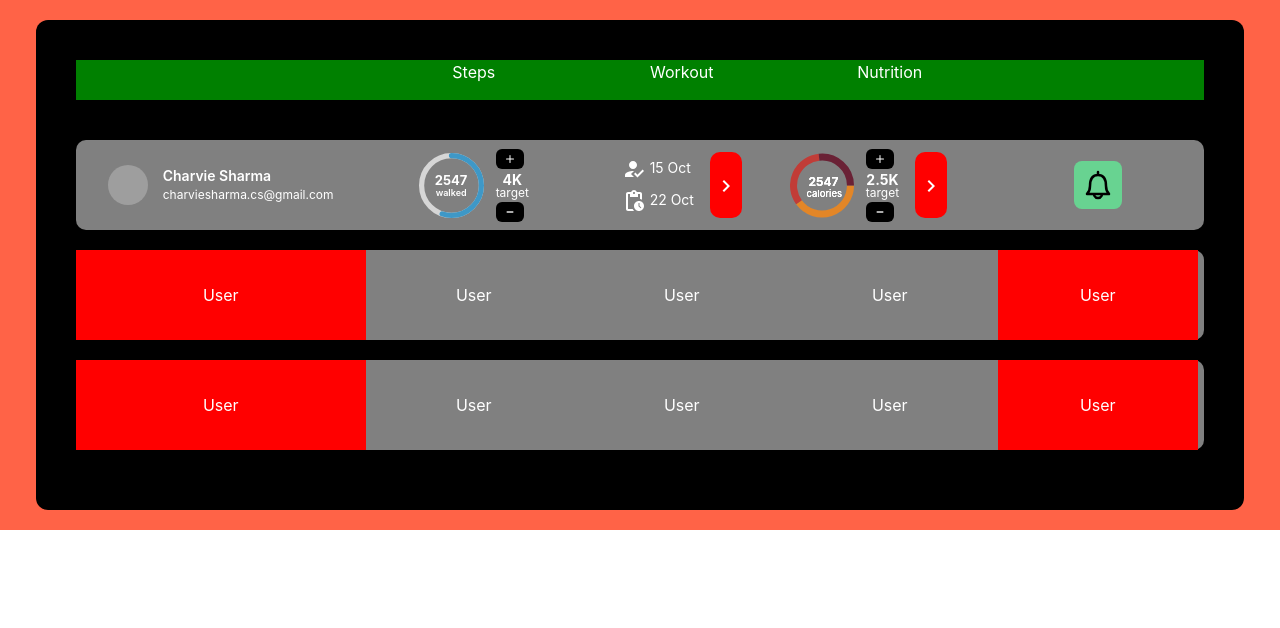
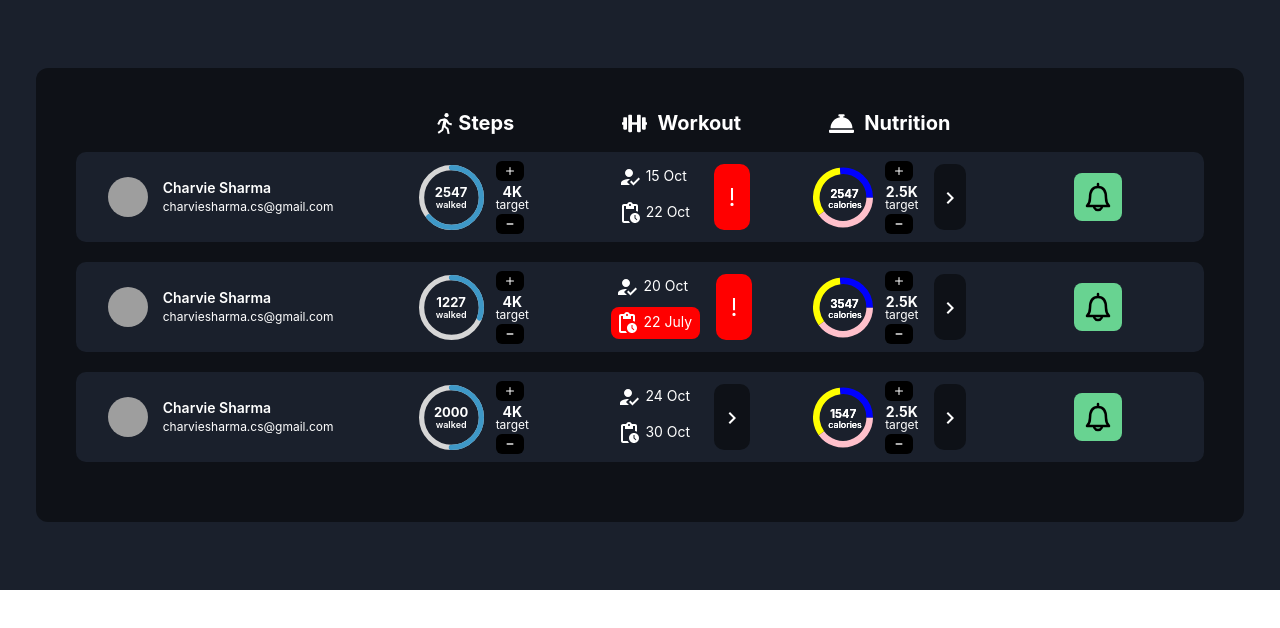
Before and after one commit to amit-2000/Trainer-Dashboard, a React (Create React App) app: page / in a window 1280 px wide. Shown: the top 628 px of the page. Built offline with nearby package versions, Linux system fonts and the light colour scheme; grey boxes are pictures that could not be loaded.

Commit message:
Handled corner cases

```diff
--- a/package.json
+++ b/package.json
@@ -12,6 +12,7 @@
     "@testing-library/user-event": "^13.5.0",
     "react": "^18.2.0",
     "react-dom": "^18.2.0",
+    "react-icons": "^4.4.0",
     "react-minimal-pie-chart": "^8.3.0",
     "react-scripts": "5.0.1",
     "react-tooltip": "^4.2.21",
@@ -43,7 +44,6 @@
   },
   "devDependencies": {
     "@typescript-eslint/parser": "^5.30.7",
-    "@babel/runtime": "7.13.8",
     "typescript": "4.1.3"
   }
 }
--- a/src/Component/BellIcon.jsx
+++ b/src/Component/BellIcon.jsx
@@ -1,7 +1,5 @@
 import React from "react";
-import { Box, Center, HStack, Stack, Text, Flex } from "@chakra-ui/react";
-import LinearProgress from "@mui/material/LinearProgress";
-import ToolTip from "./Tooltip/Progressbar";
+import { Box, Center } from "@chakra-ui/react";
 function BellIcon() {
   return (
     <Center>
--- a/src/Component/Dashboard.jsx
+++ b/src/Component/Dashboard.jsx
@@ -1,46 +1,64 @@
 import React from "react";
-import { Box, Center, HStack, Stack, Text } from "@chakra-ui/react";
+import { Box, Center, Stack } from "@chakra-ui/react";
 // import { useMediaQuery } from "@chakra-ui/react";
 import User from "./User";
 import Steps from "./Steps";
 import Workout from "./Workout";
 import BellIcon from "./BellIcon";
 import Nutrition from "./Nutrition";
+import Heading from "./Heading";
 import { data } from "./user_data";
-      import ToolTip from "./Tooltip/Progressbar";
 
 function Dashboard() {
   console.log(data);
   //   const isLargerThan800 = useMediaQuery("(min-width: 1200px)");
   //   console.log(isLargerThan800);
   return (
-    <Box bg="tomato" w="100%" h="auto" p={1} color="white">
-      <Center h="auto">
-        <Box bg="black" borderRadius={"12px"} w="95%" m="4" p="10">
+    <Box bg="gray.800" w="100%" h="590px" p={1} color="white">
+      <Center h="100%">
+        <Box bg="blackAlpha.600" borderRadius={"12px"} w="95%" p="10">
+          <Heading />
           <Box>
+            {data.map((user) => {
+              return (
                 <Stack
                   direction={["column", "row"]}
-              bg="green"
-              //   spacing="24px"
-              mb="10"
+                  bg="gray.800"
+                  borderRadius={"10px"}
+                  mb="5"
                 >
-              <Box w="290px" h="40px"></Box>
-              <Box w="200px" h="40px">
-                Steps
+                  <Box w="290px" h="90px">
+                    <Center h="90px">
+                      <User user={user} />
+                    </Center>
                   </Box>
-              <Box w="200px" h="40px">
-                Workout
+                  <Box w="200px" h="90px">
+                    <Center h="90px">
+                      <Steps user={user} />
+                    </Center>
                   </Box>
-              <Box w="200px" h="40px">
-                Nutrition
+                  <Box w="200px" h="90px">
+                    <Center h="90px">
+                      <Workout user={user} />
+                    </Center>
                   </Box>
-              <Box w="200px" h="40px"></Box>
+                  <Box w="200px" h="90px">
+                    <Center h="90px">
+                      <Nutrition user={user} />
+                    </Center>
+                  </Box>
+                  <Box w="200px" h="90px">
+                    <Center h="90px">
+                      <BellIcon />
+                    </Center>
+                  </Box>
                 </Stack>
-          </Box>
-          <Box>
+              );
+            })}
+            {/*
             <Stack
               direction={["column", "row"]}
-              bg="gray"
+              bg="gray.800"
               borderRadius={"10px"}
               mb="5"
               //   spacing="24px"
@@ -73,48 +91,37 @@ function Dashboard() {
             </Stack>
             <Stack
               direction={["column", "row"]}
-              bg="gray"
+              bg="gray.800"
               borderRadius={"10px"}
               mb="5"
+              //   spacing="24px"
             >
-              <Box w="290px" h="90px" bg="red">
-                <Center h="90px">User</Center>
+              <Box w="290px" h="90px">
+                <Center h="90px">
+                  <User />
+                </Center>
               </Box>
               <Box w="200px" h="90px">
-                <Center h="90px">User</Center>
+                <Center h="90px">
+                  <Steps />
+                </Center>
               </Box>
               <Box w="200px" h="90px">
-                <Center h="90px">User</Center>
+                <Center h="90px">
+                  <Workout />
+                </Center>
               </Box>
               <Box w="200px" h="90px">
-                <Center h="90px">User</Center>
-              </Box>
-              <Box w="200px" h="90px" bg="red">
-                <Center h="90px">User</Center>
-              </Box>
-            </Stack>
-            <Stack
-              direction={["column", "row"]}
-              bg="gray"
-              borderRadius={"10px"}
-              mb="5"
-            >
-              <Box w="290px" h="90px" bg="red">
-                <Center h="90px">User</Center>
+                <Center h="90px">
+                  <Nutrition />
+                </Center>
               </Box>
               <Box w="200px" h="90px">
-                <Center h="90px">User</Center>
+                <Center h="90px">
+                  <BellIcon />
+                </Center>
               </Box>
-              <Box w="200px" h="90px">
-                <Center h="90px">User</Center>
-              </Box>
-              <Box w="200px" h="90px">
-                <Center h="90px">User</Center>
-              </Box>
-              <Box w="200px" h="90px" bg="red">
-                <Center h="90px">User</Center>
-              </Box>
-            </Stack>
+            </Stack> */}
           </Box>
         </Box>
       </Center>
--- /dev/null
+++ b/src/Component/Heading.jsx
@@ -0,0 +1,47 @@
+import React from 'react'
+import { Text, Box, Stack,Center,Flex } from "@chakra-ui/react";
+import { BiWalk } from "react-icons/bi";
+import { FaDumbbell, FaConciergeBell } from "react-icons/fa";
+function Heading() {
+  return (
+    <div>
+      <Box>
+        <Stack
+          direction={["column", "row"]}
+          mb={1}
+          fontSize={"20px"}
+          fontWeight={"700"}
+        >
+          <Box w="290px" h="40px"></Box>
+          <Box w="200px" h="40px">
+            <Center>
+              <Flex justifyContent={"center"} alignItems={"center"}>
+                <BiWalk fontSize={25} />
+                <Text>Steps</Text>
+              </Flex>
+            </Center>
+          </Box>
+          <Box w="200px" h="40px">
+            <Center>
+              <Flex justifyContent={"center"} alignItems={"center"}>
+                <FaDumbbell fontSize={25} />
+                <Text ml={"10px"}>Workout</Text>
+              </Flex>
+            </Center>
+          </Box>
+          <Box w="200px" h="40px">
+            <Center>
+              <Flex justifyContent={"center"} alignItems={"center"}>
+                <FaConciergeBell fontSize={25} />
+                <Text ml={"10px"}>Nutrition</Text>
+              </Flex>
+            </Center>
+          </Box>
+          <Box w="200px" h="40px"></Box>
+        </Stack>
+      </Box>
+    </div>
+  );
+}
+
+export default Heading
--- a/src/Component/Nutrition.jsx
+++ b/src/Component/Nutrition.jsx
@@ -1,46 +1,43 @@
-import React, { useState, Component } from "react";
-import ReactTooltip from "react-tooltip";
+import React, { useState } from "react";
 import { Text, Box } from "@chakra-ui/react";
 import { PieChart } from "react-minimal-pie-chart";
-import { Center, HStack, Stack, Flex, Image, VStack } from "@chakra-ui/react";
-// import { CircularProgressbarWithChildren } from "react-circular-progressbar";
+import { Center, Flex } from "@chakra-ui/react";
 import { MinusIcon, AddIcon } from "@chakra-ui/icons";
 import { ChevronRightIcon } from "@chakra-ui/icons";
 import ToolTip from "./Tooltip/Progressbar";
 
-export const Nutrition = () => {
+export const Nutrition = ({ user }) => {
   const [hover, sethover] = useState(false);
-  console.log(hover);
   return (
     <Box>
       <Flex>
         <Box
           onMouseOver={() => sethover(true)}
           onMouseOut={() => sethover(false)}
-
-          w="32%"
+          w="60px"
         >
           <PieChart
             data-iscapture="true"
             lineWidth={22}
             radius={50}
             data={[
-              { value: 30, color: "#E38627" },
-              { value: 25, color: "#C13C37" },
-              { value: 20, color: "#6A2135" },
+              { value: 30, color: "pink" },
+              { value: 25, color: "yellow" },
+              { value: 20, color: "blue" },
             ]}
             // Add font later.
             label={({ x, y, dx, dy, dataEntry }) => (
               <svg fill="white">
                 <text x={x} y={y} dx={dx} dy={dy}>
                   <tspan x={"1.8rem"} font-size={"19px"} font-weight={600}>
-                    2547
+                    {user.calorieIntake}
                   </tspan>
                   <tspan
                     x={"1.6rem"}
                     y={"4.2rem"}
                     font-size={"15px"}
                     font-weight={400}
+                    wordSpacing={2}
                   >
                     calories
                   </tspan>
@@ -74,7 +71,14 @@ export const Nutrition = () => {
             </Box>
 
             <Center>
-              <Box ml={4} w={8} bg="red" pt={5} pb={5} borderRadius="10px">
+              <Box
+                ml={4}
+                w={8}
+                bg="blackAlpha.600"
+                pt={5}
+                pb={5}
+                borderRadius="10px"
+              >
                 <ChevronRightIcon boxSize={6} />
               </Box>
             </Center>
@@ -84,11 +88,11 @@ export const Nutrition = () => {
       <Box
         display={hover ? "block" : "none"}
         pos={"absolute"}
-        mt={1}
+        mt={-0.4}
         ml={"-55px"}
         style={{ zIndex: "10" }}
       >
-        <ToolTip />
+        <ToolTip user={user} />
       </Box>
     </Box>
   );
--- a/src/Component/Steps.jsx
+++ b/src/Component/Steps.jsx
@@ -2,26 +2,18 @@ import React from "react";
 import { CircularProgressbarWithChildren } from "react-circular-progressbar";
 import "react-circular-progressbar/dist/styles.css";
 
-import {
-  Box,
-  Center,
-  HStack,
-  Stack,
-  Text,
-  Flex,
-  Image,
-  VStack,
-} from "@chakra-ui/react";
+import { Box, Center, Text, Flex } from "@chakra-ui/react";
 import { MinusIcon, AddIcon } from "@chakra-ui/icons";
-function Steps() {
-  const percentage = 66;
+const Steps = ({ user }) => {
   return (
     <Flex>
       <Center>
         <Box w={"65px"}>
-          <CircularProgressbarWithChildren value={55}>
+          <CircularProgressbarWithChildren
+            value={(user.stepsWalked / 4000) * 100}
+          >
             <Text fontSize={"13px"} fontWeight={700}>
-              2547
+              {user.stepsWalked}
             </Text>
             <Text fontSize={"9px"} fontWeight={600} mt="-5px">
               walked
@@ -52,6 +44,6 @@ function Steps() {
       </Box>
     </Flex>
   );
-}
+};
 
 export default Steps;
--- a/src/Component/Tooltip/Progressbar.jsx
+++ b/src/Component/Tooltip/Progressbar.jsx
@@ -1,7 +1,7 @@
 import React from "react";
-import { Box, Center, HStack, Stack, Text, Flex } from "@chakra-ui/react";
+import { Box, Text, Flex } from "@chakra-ui/react";
 
-const ProgressBar = () => {
+const ProgressBar = ({ user }) => {
   const containerStyles = {
     height: 13,
     width: "100%",
@@ -13,14 +13,14 @@ const ProgressBar = () => {
   const fillerStyles = {
     height: "100%",
     width: `${50}%`,
-    backgroundColor: "red",
+
     borderRadius: "inherit",
     textAlign: "right",
   };
 
   const labelStyles = {
     padding: 5,
-    color: "white",
+
     fontSize: "10px",
     fontWeight: "400",
     marginRight: "-30px",
@@ -35,14 +35,14 @@ const ProgressBar = () => {
     borderLeft: "7px solid transparent",
     borderRight: "7px solid transparent",
     borderBottom: "10px solid ",
-    marginTop: "-20px",
+    marginTop: "-22px",
     marginLeft: "72px",
   };
 
   return (
     <Box w="200px" p={2} pt={3} bg="gray.700" borderRadius={10}>
       <Text style={triangle} color="gray.700" justifyContent={"center"}></Text>
-      <Box mt="5px">
+      <Box mt="15px">
         <Box
           bg="gray.900"
           padding={"3px 6px 3px 6px"}
@@ -58,8 +58,8 @@ const ProgressBar = () => {
             </Text>
           </Flex>
           <Box style={containerStyles}>
-            <Box style={fillerStyles}>
-              <span style={labelStyles}>{`${40}g`}</span>
+            <Box style={fillerStyles} bg="pink">
+              <span style={labelStyles}>{`${user.proteinConsumed}g`}</span>
             </Box>
           </Box>
         </Box>
@@ -78,7 +78,7 @@ const ProgressBar = () => {
             </Text>
           </Flex>
           <Box style={containerStyles}>
-            <Box style={fillerStyles}>
+            <Box style={fillerStyles} bg="blue">
               <span style={labelStyles}>{`${40}g`}</span>
             </Box>
           </Box>
@@ -98,8 +98,8 @@ const ProgressBar = () => {
             </Text>
           </Flex>
           <Box style={containerStyles}>
-            <Box style={fillerStyles}>
-              <span style={labelStyles}>{`${40}g`}</span>
+            <Box style={fillerStyles} bg="yellow">
+              <span style={labelStyles} color="yellow">{`${40}g`}</span>
             </Box>
           </Box>
         </Box>
--- a/src/Component/User.jsx
+++ b/src/Component/User.jsx
@@ -1,19 +1,11 @@
 import React from "react";
-import {
-  Box,
-  Center,
-  HStack,
-  Stack,
-  Text,
-  Flex,
-  Image,
-} from "@chakra-ui/react";
-function User() {
+import { Box, Center, Text, Flex, Image } from "@chakra-ui/react";
+const User = ({ user }) => {
   return (
     <Box>
-      <Flex >
+      <Flex>
         <Center>
-          <Box >
+          <Box>
             <Image
               borderRadius="full"
               boxSize="39.68px"
@@ -24,15 +16,15 @@ function User() {
         </Center>
         <Box textAlign={"left"} alignItems="center" ml="15px">
           <Text fontSize="sm" fontWeight={"600"}>
-            Charvie Sharma
+            {user.name}
           </Text>
           <Text fontSize="xs" fontWeight={"400"}>
-            charviesharma.cs@gmail.com
+            {user.email}
           </Text>
         </Box>
       </Flex>
     </Box>
   );
-}
+};
 
 export default User;
--- a/src/Component/Workout.jsx
+++ b/src/Component/Workout.jsx
@@ -1,42 +1,68 @@
 import React from "react";
-import { Box, Center, HStack, Stack, Text, Flex } from "@chakra-ui/react";
+import { Box, Center, Text, Flex } from "@chakra-ui/react";
 import { ChevronRightIcon } from "@chakra-ui/icons";
 import HowToRegIcon from "@mui/icons-material/HowToReg";
 import PendingActionsIcon from "@mui/icons-material/PendingActions";
-function Workout() {
+import { AiOutlineExclamation } from "react-icons/ai";
+const Workout = ({ user }) => {
+  console.log(user.scheduleDate);
+  const todayDate =
+    new Date().getDate() +
+    " " +
+    new Date().toLocaleString("default", { month: "long" });
   return (
     <Box>
       <Center>
         <Flex>
           <Center>
             <Box>
-              <Box>
+              <Box pl={1} pb={0} pt={0} pr={2}>
                 <Flex>
                   <HowToRegIcon />
                   <Text fontSize={"14px"} ml="1">
-                    15 Oct
+                    {user.performedDate}
                   </Text>
                 </Flex>
               </Box>
-              <Box mt={2}>
+              <Box
+                mt={2}
+                bg={todayDate === user.scheduleDate ? "red" : ""}
+                borderRadius={"8px"}
+                p={1}
+                pr={2}
+              >
                 <Flex>
                   <PendingActionsIcon />
                   <Text fontSize={"14px"} ml="1">
-                    22 Oct
+                    {user.scheduleDate}
                   </Text>
                 </Flex>
               </Box>
             </Box>
           </Center>
           <Center>
-            <Box ml={4} w={8} bg="red" pt={5} pb={5} borderRadius="10px">
-              <ChevronRightIcon boxSize={6} />
+            <Box
+              w={9}
+              ml={4}
+              // bg="blackAlpha.600"
+              pt={5}
+              pb={5}
+              borderRadius="10px"
+              bg={user.feedback === true ? "red" : "blackAlpha.600"}
+            >
+              {user.feedback ? (
+                <Center>
+                  <AiOutlineExclamation fontSize={"26px"} fontWeight="900" />
+                </Center>
+              ) : (
+                <ChevronRightIcon boxSize={6} />
+              )}
             </Box>
           </Center>
         </Flex>
       </Center>
     </Box>
   );
-}
+};
 
 export default Workout;
--- a/src/Component/user_data.js
+++ b/src/Component/user_data.js
@@ -8,49 +8,58 @@ export const data = [
     stepsTarget: 4000,
     performedDate: "15 Oct",
     scheduleDate: "22 Oct",
-    calorieIntake: "2547",
-    calorieTarget: "2500",
+    calorieIntake: 2547,
+    calorieTarget: 2500,
     proteinConsumed: 45,
     proteinTarget: 70,
     CarbConsumed: 30,
     carbTarget: 70,
     fatConsumed: 50,
     fatTarget: 70,
+    feedback: true,
+    date: "22 Oct",
   },
   {
     userId: 1,
     name: "Charvie Sharma",
     email: "charviesharma.cs@gmail.com",
     img: "https://bit.ly/dan-abramov",
-    stepsWalked: 2547,
+    stepsWalked: 1227,
     stepsTarget: 4000,
-    performedDate: "15 Oct",
-    scheduleDate: "22 Oct",
-    calorieIntake: "2547",
-    calorieTarget: "2500",
+    performedDate: "20 Oct",
+    scheduleDate:
+      new Date().getDate() +
+      " " +
+      new Date().toLocaleString("default", { month: "long" }),
+    calorieIntake: 3547,
+    calorieTarget: 2500,
     proteinConsumed: 45,
     proteinTarget: 70,
     CarbConsumed: 30,
     carbTarget: 70,
     fatConsumed: 50,
     fatTarget: 70,
+    feedback: true,
+    date: Date.now(),
   },
   {
     userId: 1,
     name: "Charvie Sharma",
     email: "charviesharma.cs@gmail.com",
     img: "https://bit.ly/dan-abramov",
-    stepsWalked: 2547,
+    stepsWalked: 2000,
     stepsTarget: 4000,
-    performedDate: "15 Oct",
-    scheduleDate: "22 Oct",
-    calorieIntake: "2547",
-    calorieTarget: "2500",
+    performedDate: "24 Oct",
+    scheduleDate: "30 Oct",
+    calorieIntake: 1547,
+    calorieTarget: 2500,
     proteinConsumed: 45,
     proteinTarget: 70,
     CarbConsumed: 30,
     carbTarget: 70,
     fatConsumed: 50,
     fatTarget: 70,
+    feedback: false,
+    date: "24 Oct",
   },
 ];
```
Also changed, not shown: src/Component/Tooltip.tsx (deleted, +0 -43 lines), src/Component/Tooltip/Tooltip.jsx (deleted, +0 -24 lines), 1 other file (tests, documents, lock files or other folders). Lines whose indentation alone changed are shown as unchanged.
